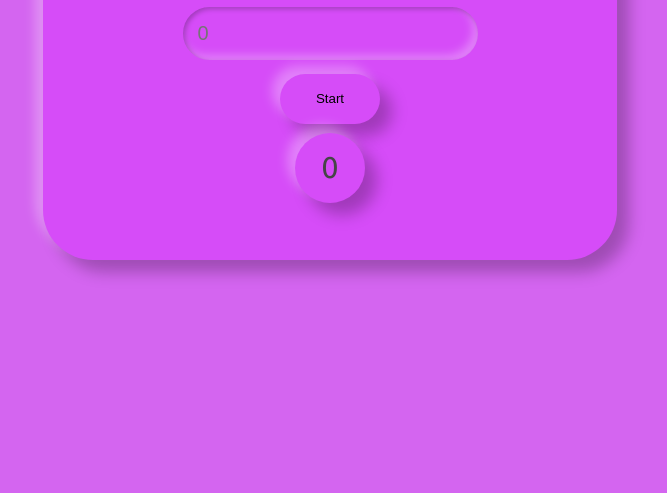
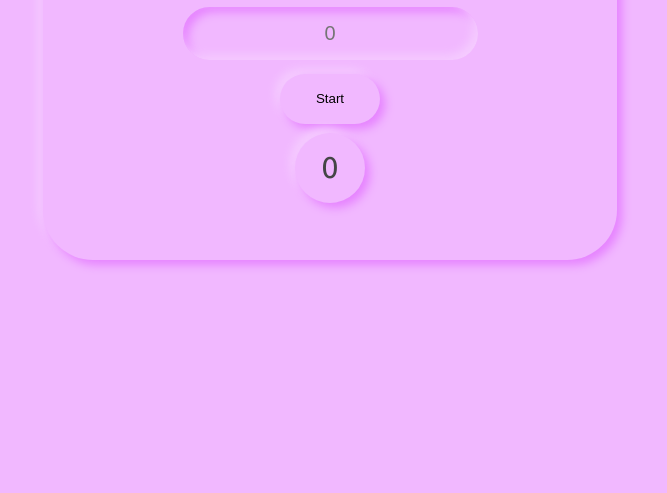
Before and after one commit to Rajek88/js-counter, a plain HTML site: page index.html in a window 1280 px wide. Shown: the part 307-800 px from the top of the page, without its empty margins (310-977 px from the left). Drawn offline with Linux system fonts and the light colour scheme.

Commit message:
Upgraded color scheme and added beep

```diff
--- a/js/counter.js
+++ b/js/counter.js
@@ -1,5 +1,6 @@
 // console.log(document.querySelector('.neu-input'));
 
+var audio = new Audio('https://media.geeksforgeeks.org/wp-content/uploads/20190531135120/beep.mp3');
 function counter(btn){
     var countTill = document.querySelector('.neu-input').value;
     let count = parseInt(countTill);
@@ -14,6 +15,9 @@ function counter(btn){
     startBtn.className = 'start-btn-clicked';
     var interval = setInterval(function(){
         if(count == 0){
+            // document.querySelector('.counter').style.backgroundColor = 'tomato';
+            // document.querySelector('.counter').style.color='white';
+            audio.play();
             window.alert("Time Up");
             clearInterval(interval);
             btn.disabled = false;
--- a/style/style.css
+++ b/style/style.css
@@ -3,7 +3,7 @@
 body {
     height: 75vh;
     align-items: center;
-    background-color: #d465f0;
+    background-color: #f1b8ff;
     display: flex;
     justify-content: center;
     align-items: center;
@@ -14,10 +14,10 @@ body {
 }
 
 .element {
-    background-color: #d64cf8;
+    background-color: #f1b8ff;
     box-shadow:
-      12px 12px 16px 0 rgba(0, 0, 0, 0.25),
-      -8px -8px 12px 0 rgba(255, 255, 255, 0.3);
+      5px 5px 10px 0 #e683ff,
+      -5px -5px 10px 0 #f5ccff;
     border-radius: 50px;
     display: flex;
     flex-direction: column;
@@ -41,14 +41,16 @@ input::-webkit-outer-spin-button,input::-webkit-inner-spin-button {
 }
 
 .input-container input[type='number']{
+    text-align: center;
     padding: 15px;
     border: none;
     font-size: 20px;
     font-weight: 500;
     color: #454546;
     border-radius: 50px;
-    background-color: #d64cf8;
-    box-shadow:inset 2px 2px 5px rgba(0, 0, 0, 0.25), inset -5px -5px 10px   rgba(255, 255, 255, 0.3);
+    background-color: #f1b8ff;
+    box-shadow:inset -5px -5px 10px 0 #f5ccff, inset 5px 5px 10px 0 #e683ff;
+
 }
 
 .input-container input[type='number']:focus{
@@ -63,11 +65,11 @@ input::-webkit-outer-spin-button,input::-webkit-inner-spin-button {
     height: 50px;
     border: none;
     border-radius: 50px;
-    background-color: #d64cf8;
+    background-color: #f1b8ff;
     text-align: center;
     box-shadow:
-      12px 12px 16px 0 rgba(0, 0, 0, 0.25),
-      -8px -8px 12px 0 rgba(255, 255, 255, 0.3);
+      5px 5px 10px 0 #e683ff,
+      -5px -5px 10px 0 #f5ccff;
 }
 
 .start-btn-clicked{
@@ -76,10 +78,10 @@ input::-webkit-outer-spin-button,input::-webkit-inner-spin-button {
     height: 50px;
     border: none;
     border-radius: 50px;
-    background-color: #d64cf8;
+    background-color: #f1b8ff;
     text-align: center;
-    box-shadow: inset -8px -8px 12px 0 rgba(255, 255, 255, 0.3),
-      inset 12px 12px 16px 0 rgba(0, 0, 0, 0.25);
+    box-shadow: inset -5px -5px 10px 0 #f5ccff,
+      inset 5px 5px 10px 0 #e683ff;
 
 }
 
@@ -92,11 +94,11 @@ input::-webkit-outer-spin-button,input::-webkit-inner-spin-button {
     height: 50px;
     border-radius: 50px;
     padding: 10px;
-    background-color: #d64cf8;
+    background-color: #f1b8ff;
     text-align: center;
     box-shadow:
-      12px 12px 16px 0 rgba(0, 0, 0, 0.25),
-      -8px -8px 12px 0 rgba(255, 255, 255, 0.3);
+      5px 5px 10px 0 #e683ff,
+      -5px -5px 10px 0 #f5ccff;
 
 }
 
```
